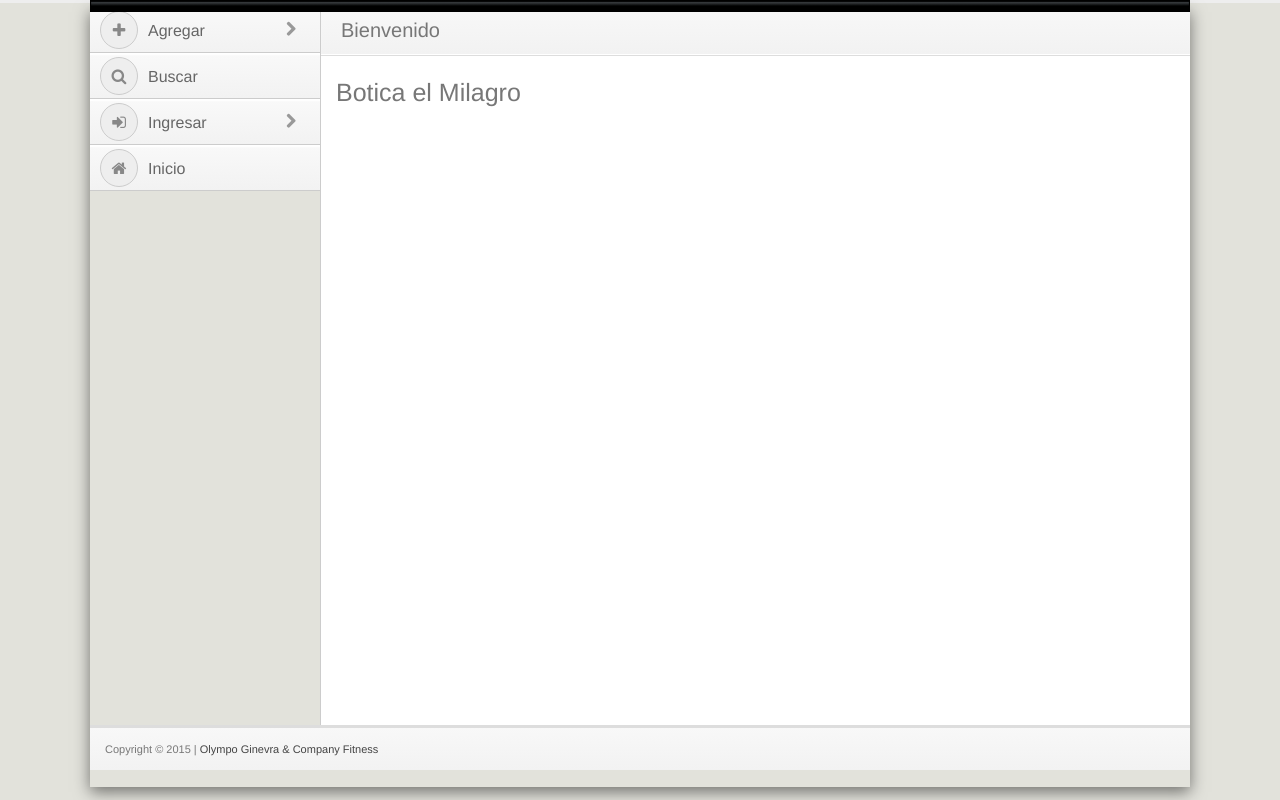
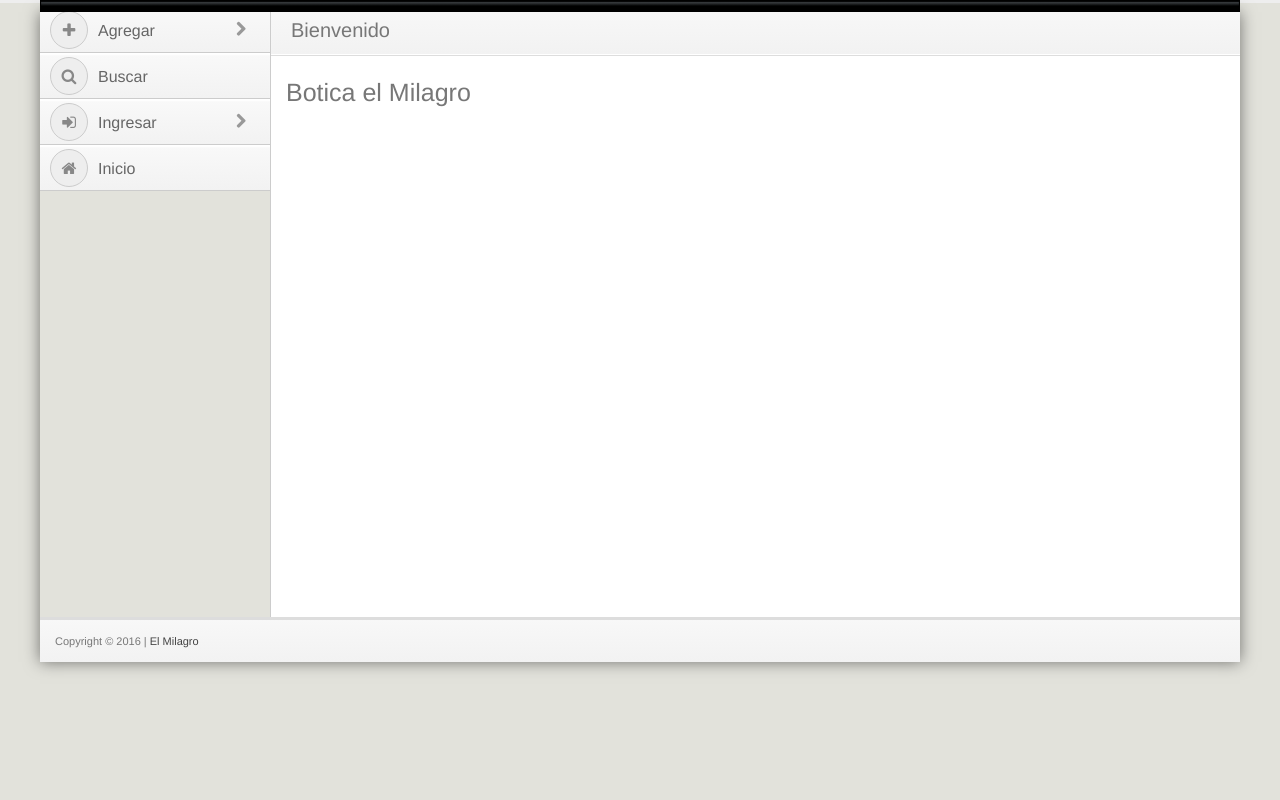
Before and after one commit to colbert6/El-Milagro, a PHP site: page / in a window 1280 px wide. Run offline with PHP 8.4, Linux system fonts and the light colour scheme; data that the repository does not hold is empty; some libraries are stand-ins or nearby versions.

Commit message:
arreglando

```diff
--- a/public/css/style.css
+++ b/public/css/style.css
@@ -1,13 +1,13 @@
 @media(min-width: 1100px){
     #headerSection {
-	width: 1100px;
+	width: 1200px;
         height: 12px!important;
 	margin: 0 auto;
 	-webkit-box-shadow:0 5px 15px rgba(0,0,0,0.5);box-shadow:0 5px 15px rgba(0,0,0,0.5);
     }
     #cuerpo {
-	width: 1100px;
-        height: 780px;
+	width: 1200px;
+        height: 650px;
 	margin: 3px auto;
 	-webkit-box-shadow:0 5px 15px rgba(0,0,0,0.5);box-shadow:0 5px 15px rgba(0,0,0,0.5);
     }
@@ -944,7 +944,7 @@ border: 1px solid transparent;
 .mainbar .matter{
 	border-top: 1px solid #ddd;
 	padding: 15px 0px;
-	min-height: 670px;
+	min-height: 560px;
 }
 
 /* Widget */
--- a/views/layout/layout1/pie.php
+++ b/views/layout/layout1/pie.php
@@ -11,8 +11,8 @@
   <div class="container">
     <div class="row">
       <div class="col-md-12">
-            <!-- Copyright info -->
-            <p class="copy">Copyright &copy; 2015 | <a href="javascript:">Olympo Ginevra & Company Fitness</a> </p>
+            <!-- Copyright info  Colbert Calampa Tantachuco-->
+            <p class="copy">Copyright &copy; 2016 | <a href="javascript:">El Milagro</a> </p>
       </div>
     </div>
   </div>
--- a/views/producto/form.php
+++ b/views/producto/form.php
@@ -145,7 +145,7 @@
                 <div class="form-group"  style="margin: 5px auto 5px auto">
                     <label class="col-md-4 control-label" >Utilidad:</label>
                     <div class="col-md-8">
-                        <input name="utilidad" id="utilidad" class="form-control"  placeholder="Utilidad" onkeypress="return soloNumeros(event)"
+                        <input name="utilidad" id="utilidad" class="form-control"  placeholder="Utilidad" onkeypress="return dosDecimales(event)"
                         maxlength="4"  value="<?php if(isset ($this->datos[0]['utilidad'])){echo $this->datos[0]['utilidad'];}else{echo '15';}?>">
                     </div>
                 </div>
```
Also changed, not shown: views/buscar/index.php (+8 -9 lines), views/buscar/css/jquery.dataTables.css.
